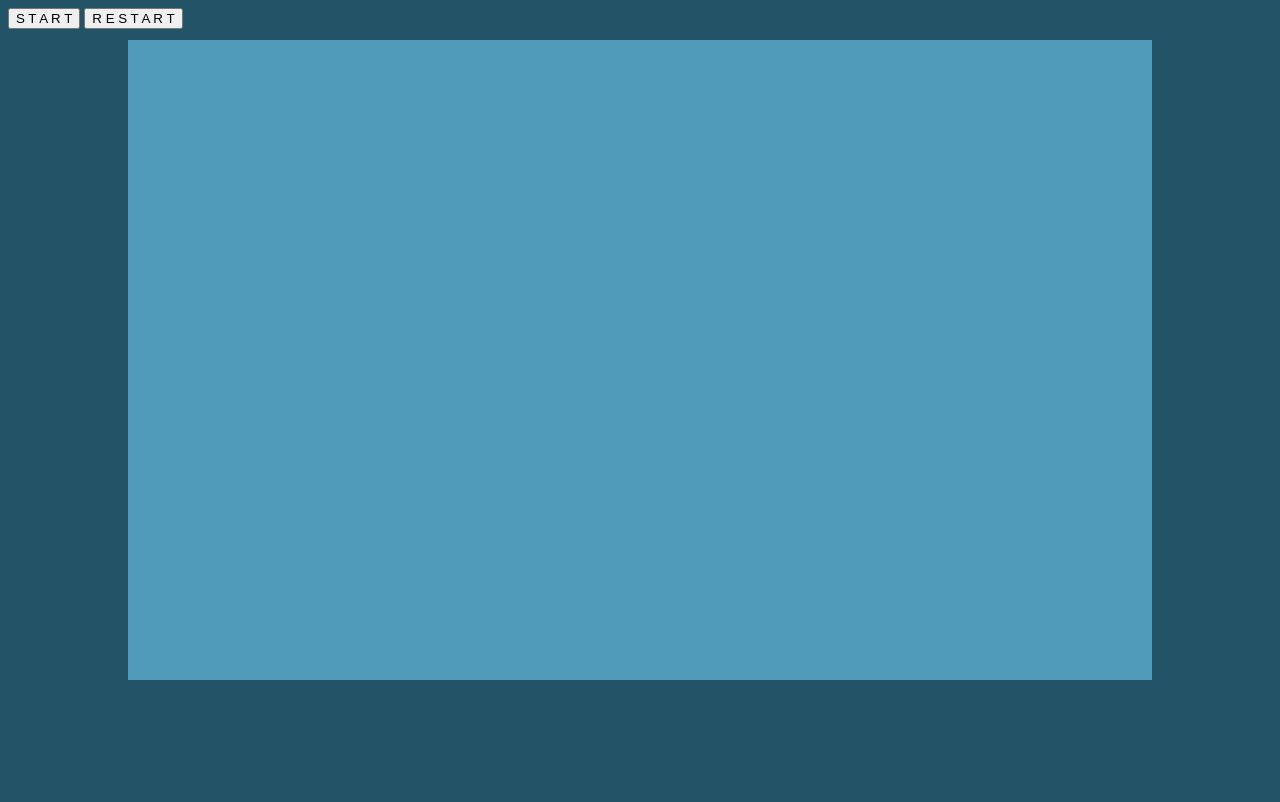
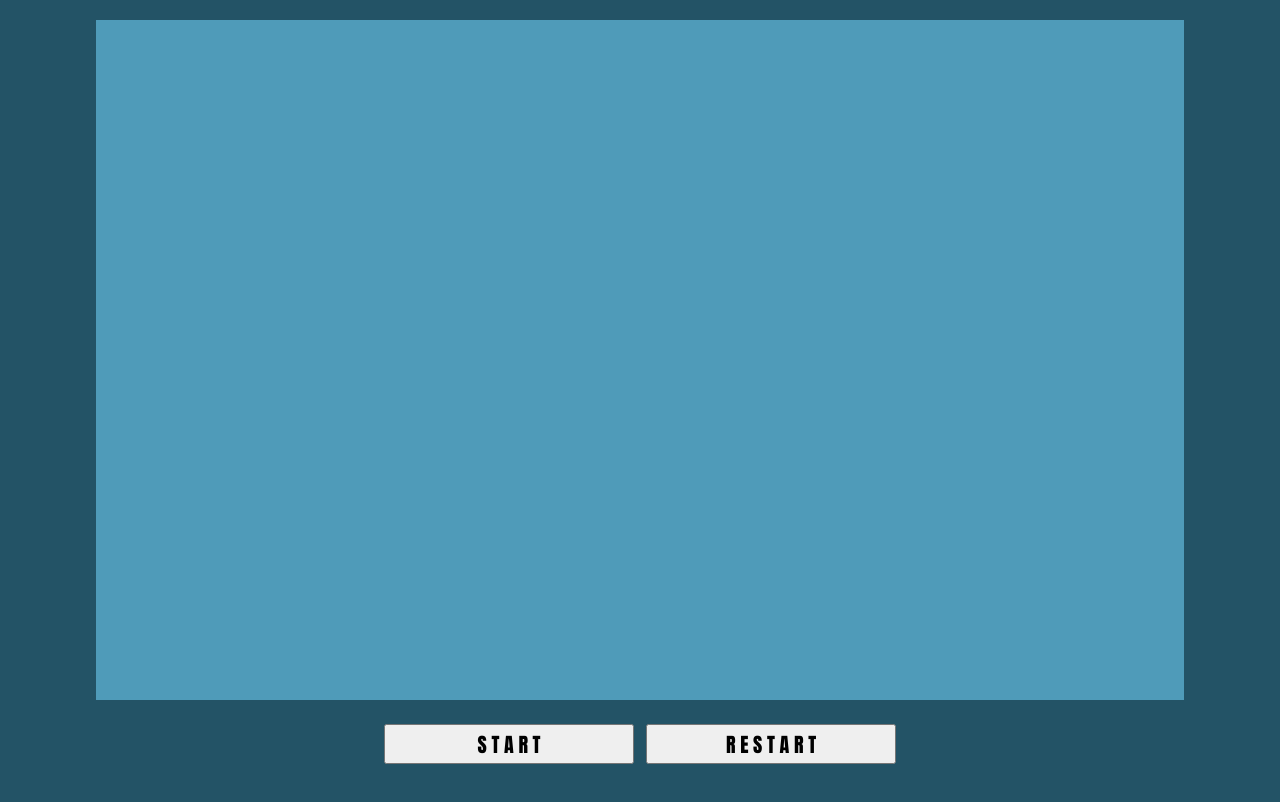
Before and after one commit to jelisharbb/Shooter-Game, a plain HTML site: page index.html in a window 1280 px wide. Drawn offline with Linux system fonts and the light colour scheme.

Commit message:
Positioned and designed the buttons, and resized the canvas.

```diff
--- a/style.css
+++ b/style.css
@@ -7,8 +7,8 @@ body {
 
 canvas {
   background-color: rgb(79, 155, 185);
-  width: 80%;
-  height: 80%;
+  width: 85%;
+  height: 85%;
   position: absolute;
   top: 45%;
   left: 50%;
@@ -18,3 +18,29 @@ canvas {
 #collisionCanvas {
   opacity: 0;
 }
+
+#buttonContainer {
+  position: absolute;
+  top: 93%;
+  left: 50%;
+  transform: translate(-50%, -50%);
+  display: flex;
+  justify-content: space-between;
+  width: 40%;
+}
+
+button {
+  width: 250px;
+  height: 40px;
+  font-family: Impact, Haettenschweiler, "Arial Narrow Bold", sans-serif;
+  font-size: 20px;
+  cursor: pointer;
+  transition: 0.1s;
+}
+
+button:hover {
+  background-color: #000000;
+  box-shadow: 0 0 10px 5px rgb(114, 218, 246);
+  transform: scaleX(1.05);
+  color: rgb(95, 208, 239);
+}
```
